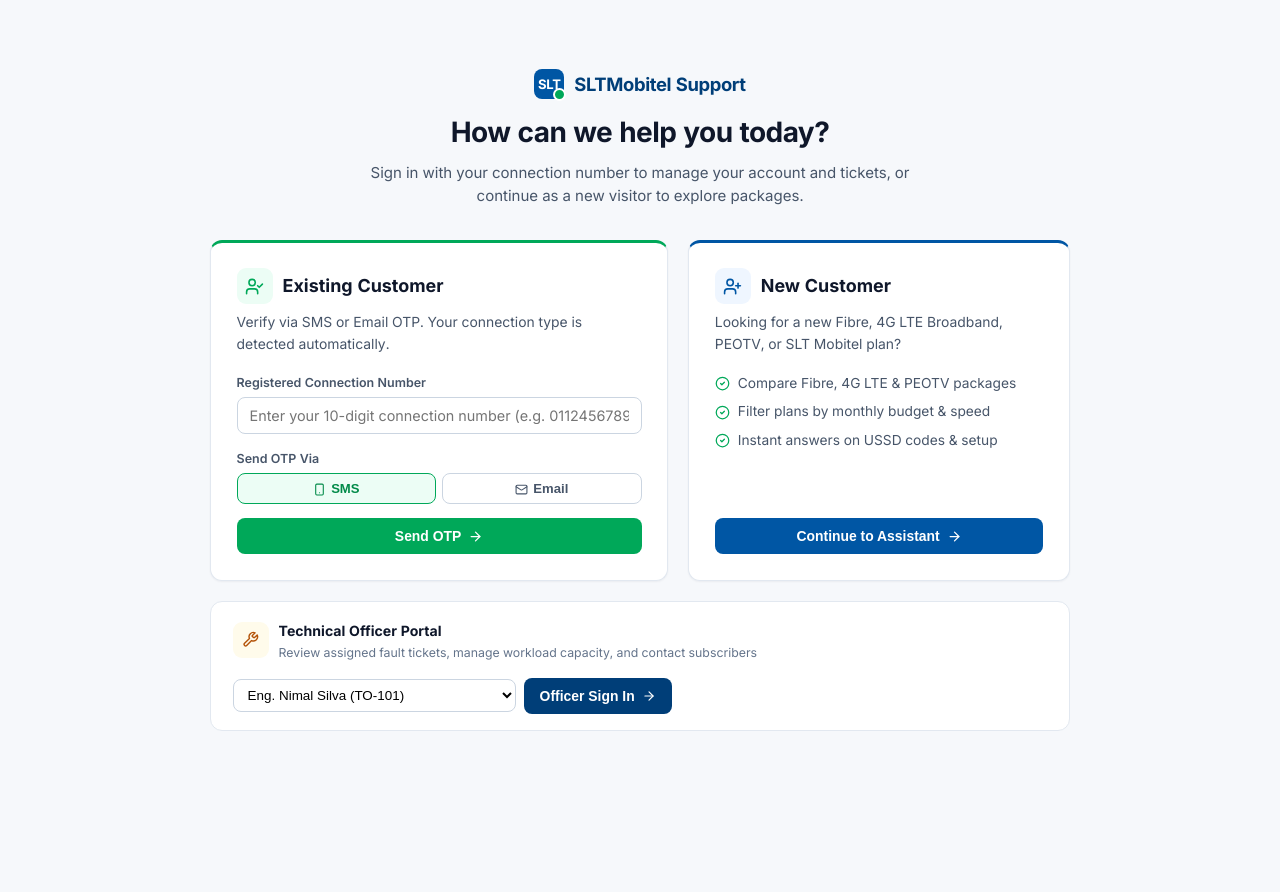
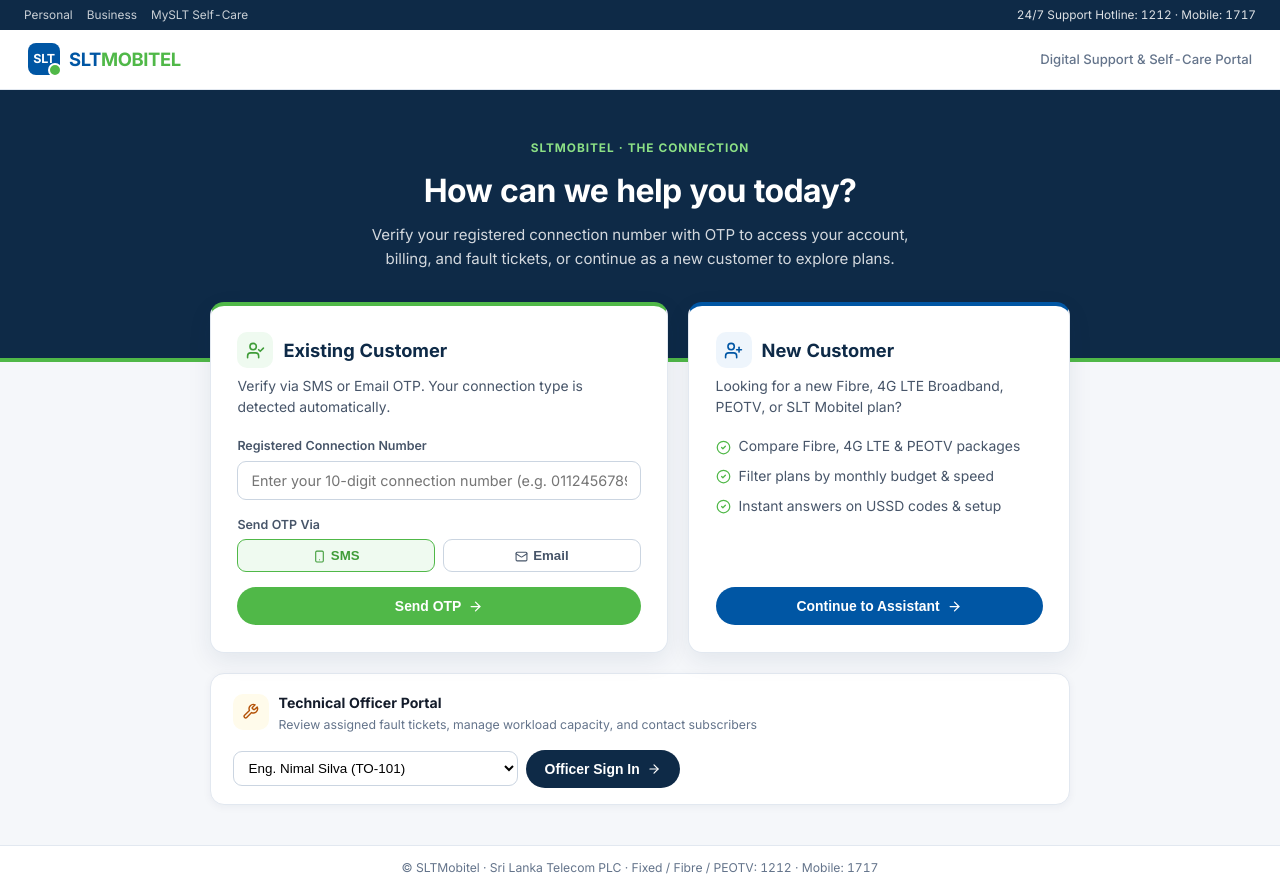
Before and after one commit to Mesit-Rathnayake/slt_soveregn_core, a React (Vite) app in the folder poc-netops-assistant/frontend/: page / in a window 1280 px wide. Before the commit the page ends 800 px from the top, so only its background shows below. Built offline with nearby package versions, Linux system fonts and the light colour scheme.

Commit message:
style(ui): align portal visual identity with official slt.lk and MySLT layout, navy utility bar, white navbar, and pill CTAs

```diff
--- a/poc-netops-assistant/frontend/src/App.jsx
+++ b/poc-netops-assistant/frontend/src/App.jsx
@@ -62,18 +62,29 @@ export default function App() {
 
   return (
     <div className="app-shell">
+      <div className="slt-utility-bar">
+        <div className="slt-utility-links">
+          <span>Personal</span>
+          <span>Business</span>
+          <span>MySLT Portal</span>
+        </div>
+        <span>Hotline: 1212 (Fibre / Broadband / PEOTV) · 1717 (SLT Mobitel)</span>
+      </div>
+
       <header className="topbar">
         <div className="topbar-left">
-          <Shield size={24} />
-          <div>
-            <div className="topbar-title">SLTMobitel Support Portal</div>
-            <div className="topbar-sub">
-              {userRole === 'New Customer'
-                ? 'Plans, Packages & General Inquiries'
-                : userRole === 'Technical Officer'
-                ? 'Fault Ticket Review & Customer Dispatch Console'
-                : 'Subscriber Self-Care, Fault Ticketing & Support'}
-            </div>
+          <div className="slt-wordmark">
+            <span className="slt-logo-icon">SLT</span>
+            <span>
+              SLT<span className="mobitel-text">MOBITEL</span>
+            </span>
+          </div>
+          <div className="topbar-sub" style={{ borderLeft: '1px solid #e2e8f0', paddingLeft: 10 }}>
+            {userRole === 'New Customer'
+              ? 'Plans & Packages'
+              : userRole === 'Technical Officer'
+              ? 'Technical Officer Console'
+              : 'MySLT Care'}
           </div>
         </div>
 
@@ -144,6 +155,10 @@ export default function App() {
           />
         )}
       </main>
+
+      <footer className="slt-footer">
+        © SLTMobitel · Sri Lanka Telecom PLC · 24/7 Support: 1212 / 1717
+      </footer>
     </div>
   );
 }
--- a/poc-netops-assistant/frontend/src/components/RoleGate.jsx
+++ b/poc-netops-assistant/frontend/src/components/RoleGate.jsx
@@ -96,19 +96,38 @@ export default function RoleGate({ onSelectRole }) {
   };
 
   return (
-    <div className="gate-container">
-      <div className="gate-header">
-        <div className="slt-wordmark" style={{ fontSize: '1.15rem', color: '#003e78' }}>
-          <span className="slt-mark-badge">SLT</span>
-          <span>SLTMobitel Support</span>
+    <div className="gate-page">
+      <div className="slt-utility-bar">
+        <div className="slt-utility-links">
+          <span>Personal</span>
+          <span>Business</span>
+          <span>MySLT Self-Care</span>
         </div>
+        <span>24/7 Support Hotline: 1212 · Mobile: 1717</span>
+      </div>
+
+      <header className="gate-nav">
+        <div className="slt-wordmark">
+          <span className="slt-logo-icon">SLT</span>
+          <span>
+            SLT<span className="mobitel-text">MOBITEL</span>
+          </span>
+        </div>
+        <span style={{ fontSize: '0.82rem', color: '#64748b', fontWeight: 500 }}>
+          Digital Support &amp; Self-Care Portal
+        </span>
+      </header>
+
+      <section className="gate-hero">
+        <div className="gate-hero-tag">SLTMobitel · The Connection</div>
         <h1>How can we help you today?</h1>
         <p>
-          Sign in with your connection number to manage your account and tickets, or continue as a
-          new visitor to explore packages.
+          Verify your registered connection number with OTP to access your account, billing, and
+          fault tickets, or continue as a new customer to explore plans.
         </p>
-      </div>
+      </section>
 
+      <div className="gate-body">
       <div className="gate-cards">
         {/* Existing Customer Card */}
         <div className="role-card subscriber">
@@ -292,6 +311,11 @@ export default function RoleGate({ onSelectRole }) {
           </button>
         </div>
       </div>
+      </div>
+
+      <footer className="slt-footer">
+        © SLTMobitel · Sri Lanka Telecom PLC · Fixed / Fibre / PEOTV: 1212 · Mobile: 1717
+      </footer>
     </div>
   );
 }
--- a/poc-netops-assistant/frontend/src/styles.css
+++ b/poc-netops-assistant/frontend/src/styles.css
@@ -1,25 +1,27 @@
 :root {
+  /* Official SLTMobitel Brand Palette (slt.lk & MySLT) */
+  --slt-navy: #0e2a47;
   --slt-blue: #0056a4;
   --slt-blue-dark: #003e78;
-  --slt-blue-soft: #eff6ff;
-  --slt-green: #00a859;
-  --slt-green-dark: #008a48;
-  --slt-green-soft: #ecfdf5;
+  --slt-blue-soft: #eef5fc;
+  --slt-green: #50b848;
+  --slt-green-dark: #3f9c38;
+  --slt-green-soft: #effaf0;
   --amber: #b45309;
   --amber-soft: #fffbeb;
   --danger: #dc2626;
   --danger-soft: #fef2f2;
-  --bg: #f6f8fb;
+  --bg: #f5f7fa;
   --surface: #ffffff;
   --surface-subtle: #f8fafc;
   --border: #e2e8f0;
   --border-strong: #cbd5e1;
-  --text: #0f172a;
+  --text: #141c2b;
   --text-secondary: #475569;
   --text-muted: #64748b;
-  --radius: 12px;
-  --shadow-sm: 0 1px 2px rgba(15, 23, 42, 0.05);
-  --shadow-md: 0 4px 12px rgba(15, 23, 42, 0.06);
+  --radius: 14px;
+  --shadow-sm: 0 2px 8px rgba(14, 42, 71, 0.05);
+  --shadow-md: 0 8px 24px rgba(14, 42, 71, 0.08);
 }
 
 * {
@@ -37,18 +39,45 @@ body {
   -webkit-font-smoothing: antialiased;
 }
 
-/* Brand Wordmark */
+/* Official slt.lk Utility Strip + White Main Navbar */
+.slt-utility-bar {
+  background: var(--slt-navy);
+  color: rgba(255, 255, 255, 0.86);
+  font-size: 0.74rem;
+  padding: 0.35rem 1.5rem;
+  display: flex;
+  align-items: center;
+  justify-content: space-between;
+  gap: 1rem;
+}
+
+.slt-utility-links {
+  display: flex;
+  align-items: center;
+  gap: 14px;
+}
+
+.slt-utility-links span {
+  opacity: 0.9;
+}
+
 .slt-wordmark {
   display: inline-flex;
   align-items: center;
-  gap: 10px;
-  font-weight: 700;
+  gap: 9px;
+  font-weight: 800;
   letter-spacing: -0.02em;
+  color: var(--slt-blue);
+  font-size: 1.15rem;
 }
 
-.slt-mark-badge {
-  width: 30px;
-  height: 30px;
+.slt-wordmark .mobitel-text {
+  color: var(--slt-green);
+}
+
+.slt-logo-icon {
+  width: 32px;
+  height: 32px;
   border-radius: 8px;
   background: var(--slt-blue);
   color: #fff;
@@ -56,90 +85,115 @@ body {
   align-items: center;
   justify-content: center;
   font-weight: 800;
-  font-size: 0.82rem;
+  font-size: 0.78rem;
   position: relative;
 }
 
-.slt-mark-badge::after {
+.slt-logo-icon::after {
   content: '';
   position: absolute;
   bottom: -2px;
   right: -2px;
-  width: 9px;
-  height: 9px;
+  width: 10px;
+  height: 10px;
   border-radius: 50%;
   background: var(--slt-green);
   border: 2px solid #fff;
 }
 
-/* Role Gate / Landing */
-.gate-container {
+/* Landing / RoleGate (slt.lk Hero + Floating Cards) */
+.gate-page {
   min-height: 100vh;
   display: flex;
   flex-direction: column;
-  align-items: center;
-  justify-content: center;
-  padding: 2.5rem 1.25rem;
   background: var(--bg);
 }
 
-.gate-header {
-  text-align: center;
-  max-width: 560px;
-  margin-bottom: 2rem;
+.gate-nav {
+  background: var(--surface);
+  border-bottom: 1px solid var(--border);
+  padding: 0.85rem 1.75rem;
+  display: flex;
+  align-items: center;
+  justify-content: space-between;
 }
 
-.gate-header h1 {
-  font-size: 1.75rem;
-  font-weight: 700;
-  color: var(--text);
-  letter-spacing: -0.02em;
-  margin: 0.75rem 0 0.4rem;
+.gate-hero {
+  background: var(--slt-navy);
+  color: #fff;
+  padding: 2.75rem 1.5rem 5.5rem;
+  text-align: center;
+  border-bottom: 4px solid var(--slt-green);
 }
 
-.gate-header p {
-  color: var(--text-secondary);
+.gate-hero-tag {
+  display: inline-block;
+  font-size: 0.74rem;
+  font-weight: 700;
+  letter-spacing: 0.08em;
+  text-transform: uppercase;
+  color: #8ce085;
+  margin-bottom: 0.55rem;
+}
+
+.gate-hero h1 {
+  font-size: 2rem;
+  font-weight: 700;
+  letter-spacing: -0.02em;
+  margin-bottom: 0.5rem;
+}
+
+.gate-hero p {
+  max-width: 560px;
+  margin: 0 auto;
   font-size: 0.94rem;
+  color: rgba(255, 255, 255, 0.82);
+}
+
+.gate-body {
+  flex: 1;
+  width: 100%;
+  max-width: 900px;
+  margin: -3.75rem auto 2.5rem;
+  padding: 0 1.25rem;
 }
 
 .gate-cards {
   display: grid;
   grid-template-columns: 1.2fr 1fr;
   gap: 1.25rem;
-  width: 100%;
-  max-width: 860px;
 }
 
 .role-card {
   background: var(--surface);
   border: 1px solid var(--border);
   border-radius: var(--radius);
-  padding: 1.6rem;
-  box-shadow: var(--shadow-sm);
+  padding: 1.65rem;
+  box-shadow: var(--shadow-md);
   display: flex;
   flex-direction: column;
   justify-content: space-between;
 }
 
 .role-card.subscriber {
-  border-top: 3px solid var(--slt-green);
+  border-top: 4px solid var(--slt-green);
 }
 
 .role-card.visitor {
-  border-top: 3px solid var(--slt-blue);
+  border-top: 4px solid var(--slt-blue);
 }
 
 .role-card-head {
   display: flex;
   align-items: center;
   gap: 10px;
-  margin-bottom: 0.5rem;
+  margin-bottom: 0.45rem;
 }
 
 .role-card h2 {
-  font-size: 1.12rem;
+  font-size: 1.14rem;
   font-weight: 700;
-  color: var(--text);
+  color: var(--slt-navy);
 }
 
 .role-card .role-desc {
@@ -151,7 +205,7 @@ body {
 .role-icon-box {
   width: 36px;
   height: 36px;
-  border-radius: 9px;
+  border-radius: 10px;
   display: inline-flex;
   align-items: center;
   justify-content: center;
@@ -165,7 +219,7 @@ body {
 
 .role-icon-box.green {
   background: var(--slt-green-soft);
-  color: var(--slt-green);
+  color: var(--slt-green-dark);
 }
 
 .role-icon-box.amber {
@@ -175,11 +229,11 @@ body {
 
 .feature-list {
   list-style: none;
-  margin-bottom: 1.25rem;
+  margin-bottom: 1.35rem;
   display: flex;
   flex-direction: column;
-  gap: 0.45rem;
-  font-size: 0.86rem;
+  gap: 0.5rem;
+  font-size: 0.87rem;
   color: var(--text-secondary);
 }
 
@@ -195,7 +249,7 @@ body {
 }
 
 .account-input-group {
-  margin-bottom: 0.9rem;
+  margin-bottom: 0.95rem;
 }
 
 .account-input-group label {
@@ -209,60 +263,35 @@ body {
 .account-input-group input,
 .account-input-group select {
   width: 100%;
-  padding: 9px 12px;
+  padding: 10px 13px;
   border: 1px solid var(--border-strong);
-  border-radius: 8px;
+  border-radius: 9px;
   font-size: 0.9rem;
   font-family: inherit;
   color: var(--text);
   background: var(--surface);
   outline: none;
-  transition: border-color 0.15s ease;
 }
 
 .account-input-group input:focus,
 .account-input-group select:focus {
   border-color: var(--slt-blue);
-}
-
-.demo-pills {
-  display: flex;
-  flex-wrap: wrap;
-  gap: 5px;
-  margin-top: 6px;
-}
-
-.demo-pill {
-  padding: 3px 8px;
-  border-radius: 6px;
-  border: 1px solid var(--border);
-  background: var(--surface-subtle);
-  color: var(--text-secondary);
-  font-size: 0.72rem;
-  font-weight: 500;
-  cursor: pointer;
-}
-
-.demo-pill:hover,
-.demo-pill.active {
-  border-color: var(--slt-green);
-  background: var(--slt-green-soft);
-  color: var(--slt-green-dark);
+  box-shadow: 0 0 0 3px rgba(0, 86, 164, 0.1);
 }
 
 .segment-grid {
   display: grid;
   grid-template-columns: repeat(2, 1fr);
-  gap: 6px;
+  gap: 8px;
 }
 
 .segment-pill {
-  padding: 7px 10px;
-  border-radius: 8px;
+  padding: 8px 10px;
+  border-radius: 9px;
   border: 1px solid var(--border-strong);
   background: var(--surface);
   color: var(--text-secondary);
-  font-size: 0.82rem;
+  font-size: 0.83rem;
   font-weight: 600;
   cursor: pointer;
 }
@@ -273,15 +302,14 @@ body {
   color: var(--slt-green-dark);
 }
 
-/* Staff Footer Panel on Gate */
+/* Staff Bar below cards */
 .staff-panel {
-  width: 100%;
-  max-width: 860px;
   margin-top: 1.25rem;
   background: var(--surface);
   border: 1px solid var(--border);
   border-radius: var(--radius);
   padding: 1rem 1.35rem;
+  box-shadow: var(--shadow-sm);
   display: flex;
   align-items: center;
   justify-content: space-between;
@@ -303,26 +331,26 @@ body {
 }
 
 .staff-panel-controls select {
-  padding: 7px 10px;
+  padding: 8px 11px;
   border: 1px solid var(--border-strong);
-  border-radius: 8px;
+  border-radius: 9px;
   font-size: 0.84rem;
   background: var(--surface);
 }
 
-/* Buttons */
+/* slt.lk Pill Buttons */
 .btn {
   display: inline-flex;
   align-items: center;
   justify-content: center;
   gap: 7px;
-  padding: 9px 15px;
-  border-radius: 8px;
+  padding: 10px 18px;
+  border-radius: 999px;
   font-size: 0.87rem;
   font-weight: 600;
   cursor: pointer;
   border: 1px solid transparent;
-  transition: background-color 0.14s ease, border-color 0.14s ease, color 0.14s ease;
+  transition: background-color 0.15s ease, border-color 0.15s ease, color 0.15s ease;
 }
 
 .btn:disabled {
@@ -351,12 +379,12 @@ body {
 }
 
 .btn-amber {
-  background: var(--slt-blue-dark);
+  background: var(--slt-navy);
   color: #fff;
 }
 
 .btn-amber:hover:not(:disabled) {
-  background: #002c57;
+  background: var(--slt-blue-dark);
 }
 
 .btn-outline {
@@ -373,16 +401,16 @@ body {
 .btn-ghost {
   background: transparent;
   color: var(--text-secondary);
-  padding: 6px 10px;
+  padding: 6px 12px;
   font-size: 0.82rem;
 }
 
 .btn-ghost:hover:not(:disabled) {
   background: var(--surface-subtle);
-  color: var(--text);
+  color: var(--slt-blue);
 }
 
-/* App Shell & Topbar */
+/* App Shell (slt.lk White Header + Navy Utility Strip) */
 .app-shell {
   min-height: 100vh;
   display: flex;
@@ -390,10 +418,9 @@ body {
 }
 
 .topbar {
-  background: var(--slt-blue);
-  border-bottom: 3px solid var(--slt-green);
-  color: #fff;
-  padding: 0.65rem 1.5rem;
+  background: var(--surface);
+  border-bottom: 1px solid var(--border);
+  padding: 0.7rem 1.5rem;
   display: flex;
   align-items: center;
   justify-content: space-between;
@@ -401,54 +428,48 @@ body {
   position: sticky;
   top: 0;
   z-index: 20;
+  box-shadow: 0 2px 6px rgba(14, 42, 71, 0.04);
 }
 
 .topbar-left {
   display: flex;
   align-items: center;
-  gap: 11px;
-}
-
-.topbar-title {
-  font-size: 0.98rem;
-  font-weight: 700;
-  letter-spacing: -0.01em;
+  gap: 12px;
 }
 
 .topbar-sub {
   font-size: 0.74rem;
-  opacity: 0.84;
+  color: var(--text-muted);
 }
 
 .topbar-nav {
   display: flex;
   align-items: center;
-  gap: 4px;
+  gap: 6px;
 }
 
 .nav-tab {
   display: inline-flex;
   align-items: center;
   gap: 6px;
-  padding: 7px 13px;
-  border-radius: 7px;
+  padding: 8px 15px;
+  border-radius: 999px;
   background: transparent;
-  color: rgba(255, 255, 255, 0.86);
+  color: var(--text-secondary);
   border: none;
-  font-size: 0.84rem;
-  font-weight: 500;
+  font-size: 0.85rem;
+  font-weight: 600;
   cursor: pointer;
 }
 
 .nav-tab:hover {
-  background: rgba(255, 255, 255, 0.12);
-  color: #fff;
+  background: var(--slt-blue-soft);
+  color: var(--slt-blue);
 }
 
 .nav-tab.active {
-  background: #ffffff;
-  color: var(--slt-blue-dark);
-  font-weight: 600;
+  background: var(--slt-blue);
+  color: #fff;
 }
 
 .topbar-right {
@@ -461,29 +482,32 @@ body {
   display: inline-flex;
   align-items: center;
   gap: 6px;
-  background: rgba(255, 255, 255, 0.14);
-  padding: 5px 11px;
+  background: var(--slt-green-soft);
+  color: var(--slt-green-dark);
+  border: 1px solid #c6ecc3;
+  padding: 5px 12px;
   border-radius: 999px;
   font-size: 0.77rem;
-  font-weight: 600;
+  font-weight: 700;
 }
 
 .switch-role-btn {
-  background: transparent;
-  color: rgba(255, 255, 255, 0.9);
-  border: 1px solid rgba(255, 255, 255, 0.35);
-  padding: 5px 11px;
-  border-radius: 7px;
+  background: var(--surface);
+  color: var(--text-secondary);
+  border: 1px solid var(--border-strong);
+  padding: 5px 12px;
+  border-radius: 999px;
   font-size: 0.77rem;
   font-weight: 600;
   cursor: pointer;
 }
 
 .switch-role-btn:hover {
-  background: rgba(255, 255, 255, 0.14);
+  border-color: var(--slt-blue);
+  color: var(--slt-blue);
 }
 
-/* Main Content */
+/* Main Content & Footer */
 .main-content {
   flex: 1;
   width: 100%;
@@ -494,23 +518,33 @@ body {
   flex-direction: column;
 }
 
+.slt-footer {
+  background: var(--surface);
+  border-top: 1px solid var(--border);
+  padding: 0.85rem 1.5rem;
+  text-align: center;
+  font-size: 0.76rem;
+  color: var(--text-muted);
+}
+
 /* Sub-tabs inside Account View */
 .subtabs {
   display: inline-flex;
   background: var(--surface);
   border: 1px solid var(--border);
-  border-radius: 9px;
-  padding: 3px;
-  gap: 3px;
+  border-radius: 999px;
+  padding: 4px;
+  gap: 4px;
   margin-bottom: 1.25rem;
+  box-shadow: var(--shadow-sm);
 }
 
 .subtab {
   display: inline-flex;
   align-items: center;
   gap: 6px;
-  padding: 7px 14px;
-  border-radius: 7px;
+  padding: 7px 16px;
+  border-radius: 999px;
   border: none;
   background: transparent;
   color: var(--text-secondary);
@@ -520,7 +554,7 @@ body {
 }
 
 .subtab.active {
-  background: var(--slt-blue);
+  background: var(--slt-green);
   color: #fff;
 }
 
@@ -528,7 +562,7 @@ body {
 .chat-wrapper {
   display: flex;
   flex-direction: column;
-  height: calc(100vh - 116px);
+  height: calc(100vh - 165px);
   max-width: 860px;
   width: 100%;
   margin: 0 auto;
@@ -540,19 +574,19 @@ body {
 }
 
 .chat-toolbar {
-  padding: 0.7rem 1.2rem;
+  padding: 0.75rem 1.25rem;
   border-bottom: 1px solid var(--border);
   display: flex;
   align-items: center;
   justify-content: space-between;
   background: var(--surface);
-  font-size: 0.84rem;
+  font-size: 0.85rem;
 }
 
 .chat-messages {
   flex: 1;
   overflow-y: auto;
-  padding: 1.25rem 1.4rem;
+  padding: 1.35rem 1.45rem;
   display: flex;
   flex-direction: column;
   gap: 1rem;
@@ -566,9 +600,9 @@ body {
 }
 
 .empty-state h3 {
-  font-size: 1.2rem;
+  font-size: 1.22rem;
   font-weight: 700;
-  color: var(--text);
+  color: var(--slt-navy);
   margin-bottom: 0.35rem;
 }
 
@@ -586,10 +620,10 @@ body {
 
 .quick-chip {
   text-align: left;
-  padding: 0.8rem 0.95rem;
+  padding: 0.82rem 1rem;
   background: var(--surface-subtle);
   border: 1px solid var(--border);
-  border-radius: 10px;
+  border-radius: 12px;
   font-size: 0.84rem;
   font-weight: 500;
   color: var(--text);
@@ -598,9 +632,9 @@ body {
 }
 
 .quick-chip:hover {
-  border-color: var(--slt-blue);
-  background: var(--slt-blue-soft);
-  color: var(--slt-blue-dark);
+  border-color: var(--slt-green);
+  background: var(--slt-green-soft);
+  color: var(--slt-navy);
 }
 
 .msg-row {
@@ -621,7 +655,7 @@ body {
 .avatar {
   width: 30px;
   height: 30px;
-  border-radius: 8px;
+  border-radius: 50%;
   display: flex;
   align-items: center;
   justify-content: center;
@@ -637,12 +671,12 @@ body {
 .avatar.assistant {
   background: var(--slt-green-soft);
   color: var(--slt-green-dark);
-  border: 1px solid #bbf7d0;
+  border: 1px solid #c6ecc3;
 }
 
 .bubble {
   padding: 0.85rem 1.05rem;
-  border-radius: 12px;
+  border-radius: 14px;
   font-size: 0.91rem;
 }
 
@@ -667,7 +701,7 @@ body {
   font-weight: 600;
   background: var(--slt-green-soft);
   color: var(--slt-green-dark);
-  padding: 2px 8px;
+  padding: 2px 9px;
   border-radius: 999px;
   margin-bottom: 6px;
 }
@@ -698,9 +732,9 @@ body {
 
 .chat-input-bar input {
   flex: 1;
-  padding: 10px 13px;
+  padding: 10px 15px;
   border: 1px solid var(--border-strong);
-  border-radius: 9px;
+  border-radius: 999px;
   font-size: 0.92rem;
   outline: none;
 }
@@ -712,7 +746,7 @@ body {
 .icon-btn {
   width: 40px;
   height: 40px;
-  border-radius: 9px;
+  border-radius: 50%;
   border: 1px solid var(--border-strong);
   background: var(--surface);
   color: var(--text-secondary);
@@ -734,34 +768,35 @@ body {
 }
 
 .icon-btn.send {
-  background: var(--slt-blue);
+  background: var(--slt-green);
   color: #fff;
-  border-color: var(--slt-blue);
+  border-color: var(--slt-green);
 }
 
 .icon-btn.send:hover:not(:disabled) {
-  background: var(--slt-blue-dark);
+  background: var(--slt-green-dark);
 }
 
 /* Dashboard & Cards */
 .dashboard-grid {
   display: grid;
   grid-template-columns: repeat(auto-fit, minmax(220px, 1fr));
-  gap: 0.9rem;
+  gap: 0.95rem;
   margin-bottom: 1.25rem;
 }
 
 .stat-card {
   background: var(--surface);
   border: 1px solid var(--border);
+  border-top: 3px solid var(--slt-blue);
   border-radius: var(--radius);
   padding: 1.05rem 1.15rem;
   box-shadow: var(--shadow-sm);
 }
 
 .stat-label {
-  font-size: 0.74rem;
-  font-weight: 600;
+  font-size: 0.73rem;
+  font-weight: 700;
   color: var(--text-muted);
   text-transform: uppercase;
   letter-spacing: 0.03em;
@@ -770,7 +805,7 @@ body {
 .stat-value {
   font-size: 1.28rem;
   font-weight: 700;
-  color: var(--text);
+  color: var(--slt-navy);
   margin-top: 4px;
 }
 
@@ -781,7 +816,7 @@ body {
 }
 
 .progress-track {
-  height: 6px;
+  height: 7px;
   background: #e2e8f0;
   border-radius: 999px;
   overflow: hidden;
@@ -798,7 +833,7 @@ body {
   background: var(--surface);
   border: 1px solid var(--border);
   border-radius: var(--radius);
-  padding: 1.3rem 1.4rem;
+  padding: 1.35rem 1.45rem;
   box-shadow: var(--shadow-sm);
   margin-bottom: 1.15rem;
 }
@@ -806,7 +841,7 @@ body {
 .panel-card h3 {
   font-size: 1rem;
   font-weight: 700;
-  color: var(--text);
+  color: var(--slt-navy);
   margin-bottom: 1rem;
   display: flex;
   align-items: center;
@@ -831,8 +866,9 @@ body {
 .capacity-chip {
   background: var(--surface);
   border: 1px solid var(--border);
-  border-radius: 10px;
-  padding: 0.75rem 0.9rem;
+  border-radius: 12px;
+  padding: 0.8rem 0.95rem;
+  box-shadow: var(--shadow-sm);
 }
 
 .capacity-chip.full {
@@ -860,9 +896,9 @@ body {
 .field select,
 .field textarea {
   width: 100%;
-  padding: 9px 11px;
+  padding: 9px 12px;
   border: 1px solid var(--border-strong);
-  border-radius: 8px;
+  border-radius: 9px;
   font-size: 0.89rem;
   font-family: inherit;
   color: var(--text);
@@ -878,8 +914,8 @@ body {
 
 /* Alerts */
 .alert-banner {
-  padding: 0.75rem 0.95rem;
-  border-radius: 9px;
+  padding: 0.75rem 1rem;
+  border-radius: 10px;
   font-size: 0.85rem;
   margin-bottom: 1rem;
   display: flex;
@@ -895,8 +931,8 @@ body {
 
 .alert-banner.success {
   background: var(--slt-green-soft);
-  border: 1px solid #a7f3d0;
-  color: #065f46;
+  border: 1px solid #c6ecc3;
+  color: #166534;
 }
 
 .alert-banner.error {
@@ -914,7 +950,7 @@ body {
 
 .data-table th,
 .data-table td {
-  padding: 9px 10px;
+  padding: 10px 10px;
   border-bottom: 1px solid var(--border);
   text-align: left;
   vertical-align: middle;
@@ -930,7 +966,7 @@ body {
 }
 
 .data-table tbody tr:hover {
-  background: var(--surface-subtle);
+  background: var(--slt-blue-soft);
 }
 
 /* Wizard & Review */
@@ -945,8 +981,8 @@ body {
   display: flex;
   align-items: center;
   gap: 8px;
-  padding: 0.6rem 0.8rem;
-  border-radius: 8px;
+  padding: 0.65rem 0.85rem;
+  border-radius: 10px;
   background: var(--surface-subtle);
   border: 1px solid var(--border);
   font-size: 0.81rem;
@@ -963,13 +999,13 @@ body {
 
 .wizard-step.done {
   background: var(--slt-green-soft);
-  border-color: #a7f3d0;
-  color: #065f46;
+  border-color: #c6ecc3;
+  color: #166534;
 }
 
 .step-num {
-  width: 21px;
-  height: 21px;
+  width: 22px;
+  height: 22px;
   border-radius: 50%;
   display: inline-flex;
   align-items: center;
@@ -994,7 +1030,7 @@ body {
 .precheck-box {
   background: var(--surface-subtle);
   border: 1px solid var(--border);
-  border-radius: 9px;
+  border-radius: 10px;
   padding: 0.85rem 1rem;
   margin-bottom: 1rem;
   display: flex;
@@ -1068,7 +1104,7 @@ body {
 .priority-pill {
   font-size: 0.72rem;
   font-weight: 700;
-  padding: 2px 8px;
+  padding: 2px 9px;
   border-radius: 999px;
   white-space: nowrap;
 }
@@ -1085,18 +1121,6 @@ body {
   border: 1px solid #bfdbfe;
 }
 
-.priority-pill.resolved {
-  background: var(--slt-green-soft);
-  color: #065f46;
-  border: 1px solid #a7f3d0;
-}
-
-.priority-pill.queued {
-  background: var(--amber-soft);
-  color: var(--amber);
-  border: 1px solid #fde68a;
-}
-
 .filter-pills {
   display: flex;
   align-items: center;
@@ -1105,7 +1129,7 @@ body {
 }
 
 .filter-pill {
-  padding: 4px 10px;
+  padding: 4px 11px;
   border-radius: 999px;
   border: 1px solid var(--border-strong);
   background: var(--surface);
@@ -1130,8 +1154,8 @@ body {
 .timeline-item {
   background: var(--surface);
   border: 1px solid var(--border);
-  border-left: 3px solid var(--slt-blue);
-  border-radius: 7px;
+  border-left: 3px solid var(--slt-green);
+  border-radius: 8px;
   padding: 0.6rem 0.8rem;
 }
 
@@ -1160,7 +1184,7 @@ body {
 .md-content h4 {
   font-size: 0.96rem;
   margin: 0.35rem 0;
-  color: var(--slt-blue-dark);
+  color: var(--slt-navy);
 }
 
 .md-content p {
```
